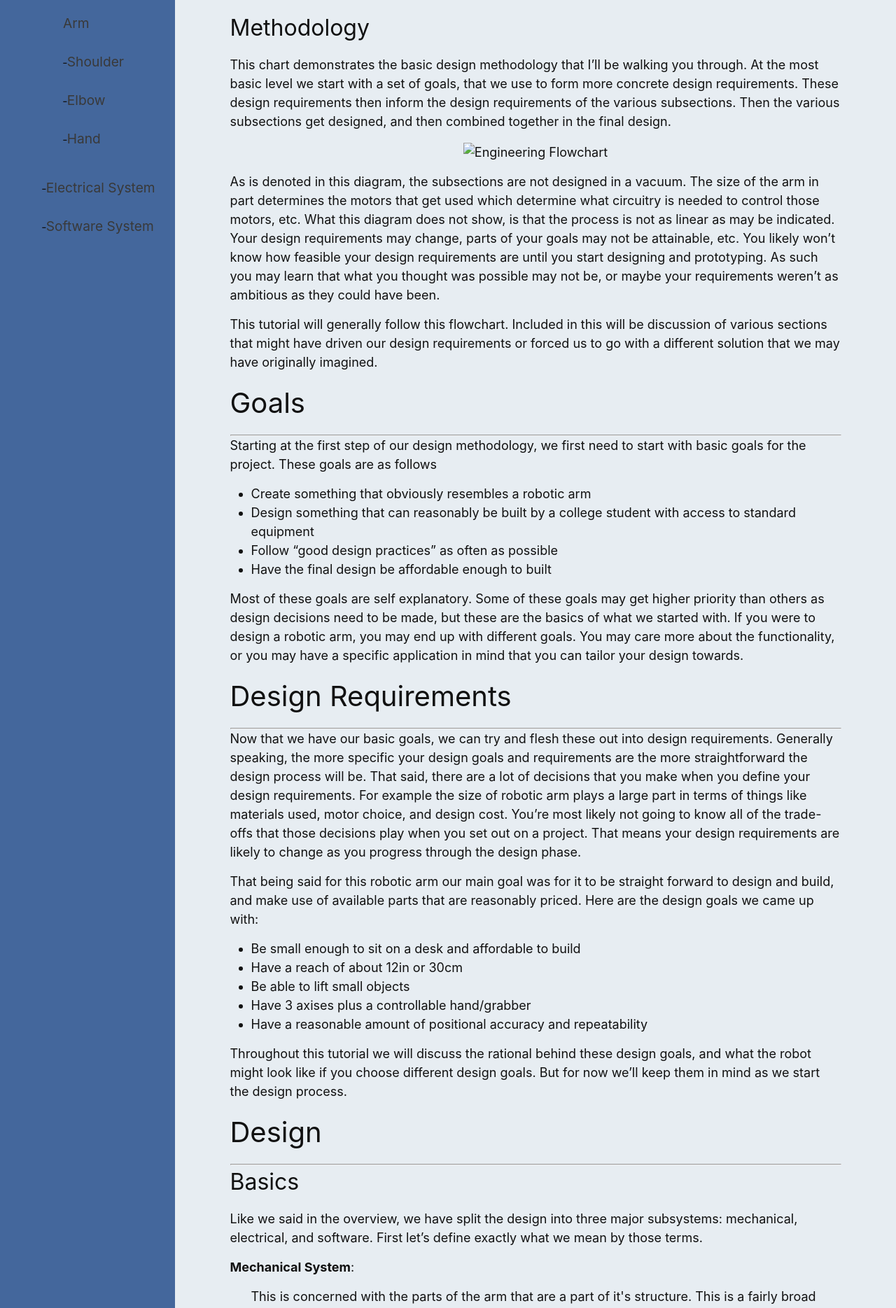
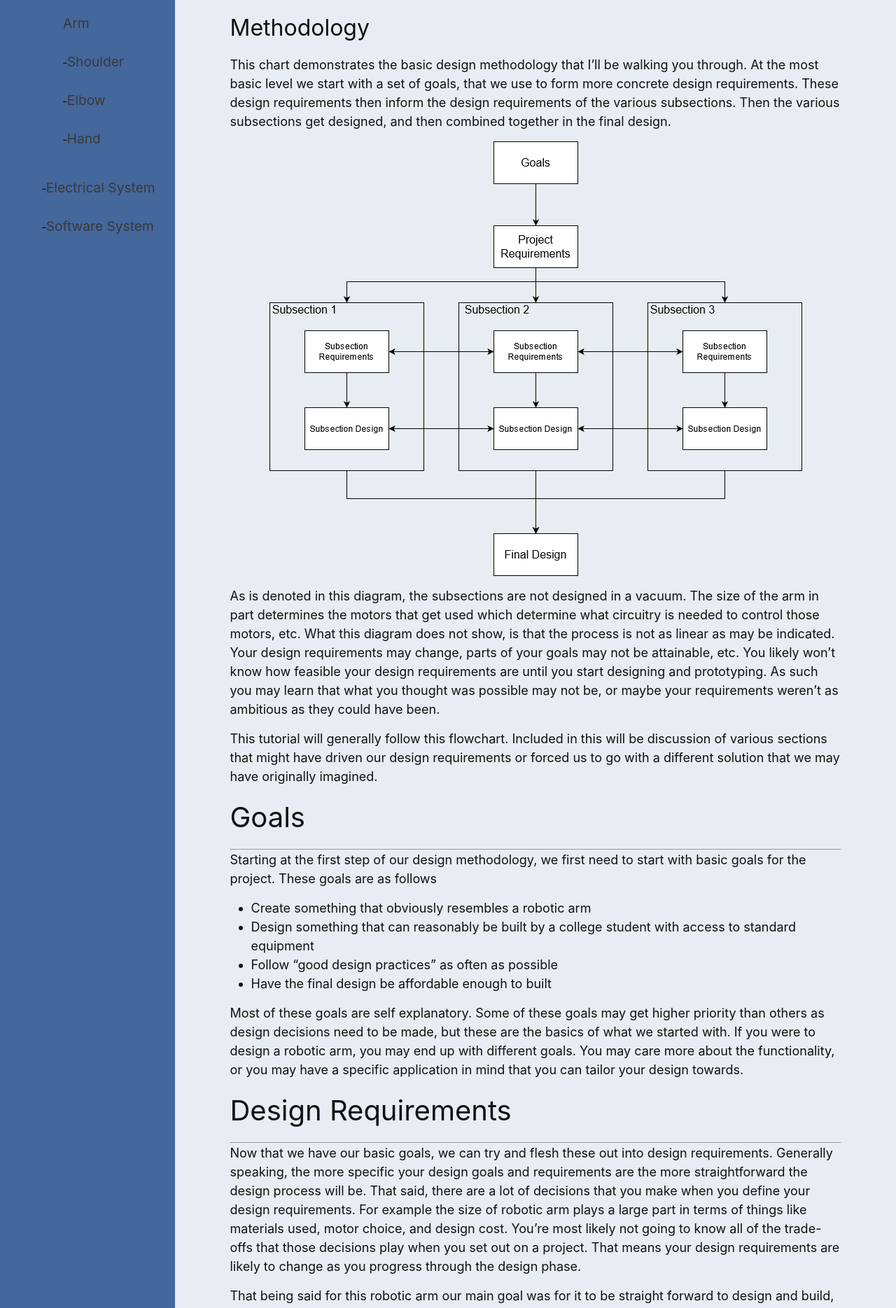
Before and after one commit to awkinley/IQP-Project-Website, a Jekyll site: the page built from _posts/2020-09-22-Robotic-Arm.markdown, in a window 1280 px wide. Shown: the part 697-2566 px from the top of the page at 70% size. Built offline with Jekyll 4.4.1, drawn with Linux system fonts in a browser that asks for light colours; a script that is not in the unit is left out.

Commit message:
fixing imgs

```diff
--- a/_posts/2020-09-22-Robotic-Arm.markdown
+++ b/_posts/2020-09-22-Robotic-Arm.markdown
@@ -24,7 +24,7 @@ This tutorial is split up into sections for the various "subsystems" of the robo
 
 This chart demonstrates the basic design methodology that I'll be walking you through. At the most basic level we start with a set of goals, that we use to form more concrete design requirements. These design requirements then inform the design requirements of the various subsections. Then the various subsections get designed, and then combined together in the final design.
 {:refdef: style="text-align: center;"}
-![Engineering Flowchart]({{site.url}}/imgs/Robotic_Arm_imgs/Engineering_Flowchart.png)
+![Engineering Flowchart]({{ "/imgs/Robotic_Arm_imgs/Engineering_Flowchart.png" | relative_path }})
 {: refdef}
 
 As is denoted in this diagram, the subsections are not designed in a vacuum. The size of the arm in part determines the motors that get used which determine what circuitry is needed to control those motors, etc. What this diagram does not show, is that the process is not as linear as may be indicated. Your design requirements may change, parts of your goals may not be attainable, etc. You likely won't know how feasible your design requirements are until you start designing and prototyping. As such you may learn that what you thought was possible may not be, or maybe your requirements weren't as ambitious as they could have been.
```
Also changed, not shown: 2 other files.
